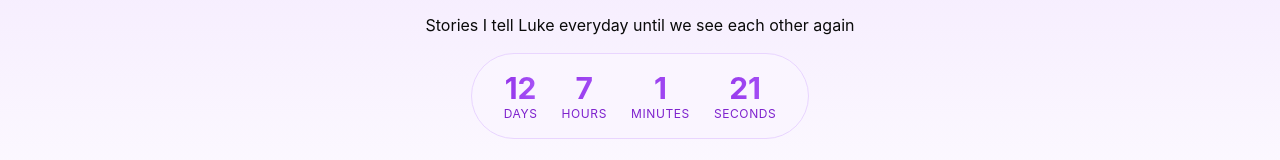
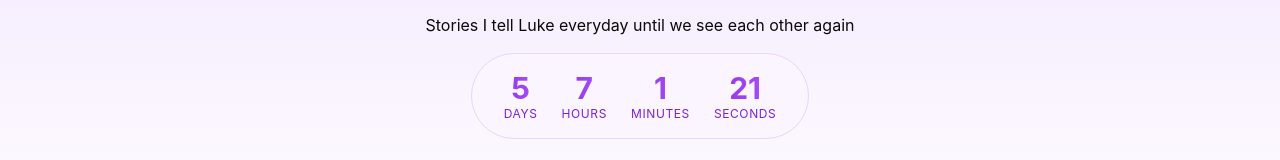
Before and after one commit to danniel0976/twylm, a Next.js app: page / in a window 1280 px wide. Shown: the part 313-473 px from the top of the page. Built offline with nearby package versions, Linux system fonts and the light colour scheme; no server answers; the database is empty.

Commit message:
Update timer and calendar end date to April 2nd

```diff
--- a/src/app/page.tsx
+++ b/src/app/page.tsx
@@ -85,7 +85,7 @@ export default function HomePage() {
   const [seconds, setSeconds] = useState(0)
 
   useEffect(() => {
-    const targetDate = new Date('2026-04-09T00:00:00')
+    const targetDate = new Date('2026-04-02T00:00:00')
 
     const updateCountdown = () => {
       const now = new Date()
--- a/src/components/Calendar.tsx
+++ b/src/components/Calendar.tsx
@@ -35,9 +35,9 @@ export default function Calendar({ selectedDate, entries, onDateSelect }: Calend
     marchDates.push(`2026-03-${String(i).padStart(2, '0')}`)
   }
 
-  // April 1-9, 2026
+  // April 1-2, 2026
   const aprilDates = []
-  for (let i = 1; i <= 9; i++) {
+  for (let i = 1; i <= 2; i++) {
     aprilDates.push(`2026-04-${String(i).padStart(2, '0')}`)
   }
 
```
